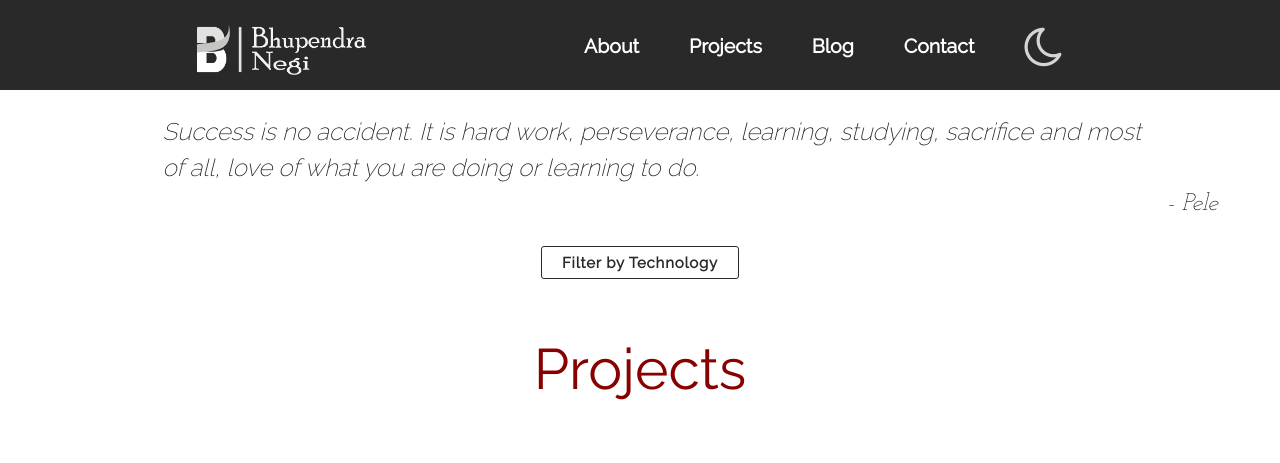
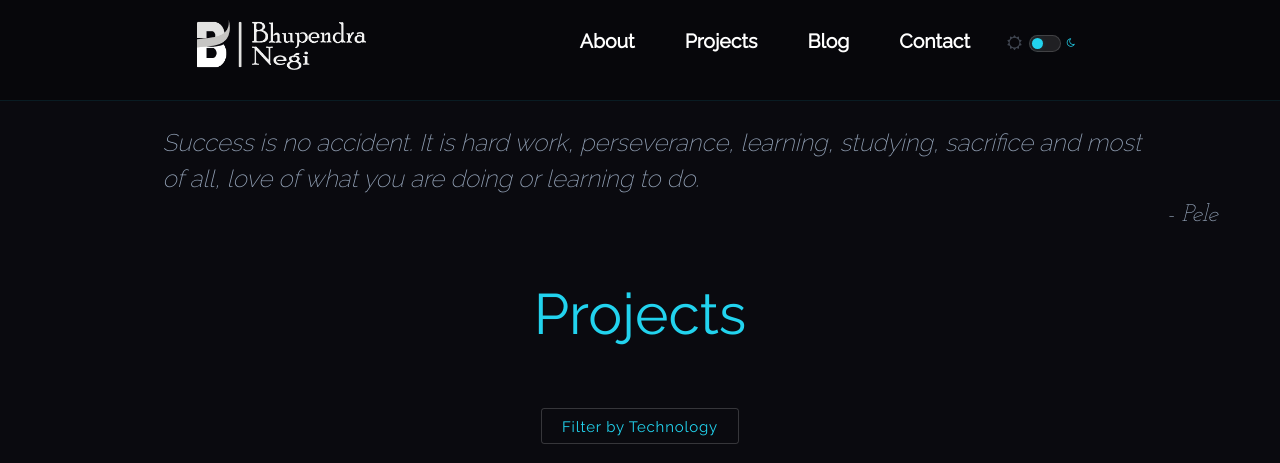
Before and after one commit to BhupendraNegi/bhupendranegi.github.io, a Jekyll site: the page built from projects.html, in a window 1280 px wide. Shown: the top 463 px of the page. Built offline with Jekyll 4.4.1, drawn with Linux system fonts in a browser that asks for light colours; nearby versions of some CDN libraries.

Commit message:
Fix mobile side nav, theme toggle icons, and project filter buttons
- Side nav: use height: 100vh and z-index: 1001 to fix partial display and overlap with page content
- Side nav: hardcode dark colors for links/bg to prevent light-mode theme variables breaking visibility
- Theme toggle: fix sun/moon icon size in active state (keep at 0.65rem for alignment)
- Theme toggle: fix track visibility in light mode
- Projects: add fill class to all tag filter buttons for consistent style
- Nav menu width: update from 200 to 260px in initialize.js and transitions.js

```diff
--- a/_includes/footer.html
+++ b/_includes/footer.html
@@ -2,11 +2,11 @@
   <div class="container">
     <div class="row">
       <div class="col l6 s12">
-        <h5 class="white-text footer_titles">About Site</h5>
+        <h5 class="footer_titles">About Site</h5>
         <p class="grey-text text-lighten-3 description">If you find any bugs or have suggestions do report them on <a class="footer_description_link" href="https://github.com/LevytsRoman/levytsroman.github.io/issues/new">github</a>, email me at <a class="footer_description_link" href="mailto:{{site.email}}">{{site.email}}</a> or fill out a <a class="footer_description_link" href="/contact">contact form</a>.</p>
       </div>
       <div class="col l2 offset-l2 s12">
-        <h5 class="white-text footer_titles">Connect</h5>
+        <h5 class="footer_titles">Connect</h5>
           <a class="grey-text text-lighten-2" target="_blank" href="{{site.linked_in_link}}"><i class="devicon-linkedin-plain footer_icons" aria-hidden="true"></i></a>
           <a class="grey-text text-lighten-2" target="_blank" href="{{site.twitter_link}}"><i class="devicon-twitter-original footer_icons" aria-hidden="true"></i></a>
           <a class="grey-text text-lighten-2" target="_blank" href="{{site.github_link}}"><i class="devicon-github-original footer_icons" aria-hidden="true"></i></a>
@@ -19,7 +19,7 @@
   <div class="footer-copyright">
     <div class="container white-text footer_titles">
       <p class="grey-text text-lighten-3 description">
-        <h5 class="white-text footer_titles">
+        <h5 class="footer_titles">
           Built by {{site.name}}
         </h5>
         <!-- <a class="grey-text text-lighten-2 right" target="_blank"  href="{{site.github_project_link}}">View source code</a> -->
--- a/_includes/nav.html
+++ b/_includes/nav.html
@@ -10,30 +10,30 @@
           {% for my_section in site.data.sections %}
             <li><a href={{my_section[1].url}} class="">{{my_section[1].name}}</a><div class="nav-underline"></div></li>
           {% endfor %}
-          <li>
-            <a href="#" id="dark-mode-btn" title="Toggle dark mode">
+          <li class="theme-toggle-li">
+            <button id="theme-toggle" class="theme-toggle" aria-label="Toggle light/dark mode">
+              <i class="fa fa-sun-o" aria-hidden="true"></i>
+              <span class="theme-toggle-track"><span class="theme-toggle-thumb"></span></span>
               <i class="fa fa-moon-o" aria-hidden="true"></i>
-            </a>
+            </button>
           </li>
         </ul>
-        <div class="side-nav" id="mobile-demo">
-          <div class="brand-logo-mobile">
-            <a href="/" ><img src="/assets/images/Bhupendra_black_logo.png" alt="website logo" height="40px" /></a>
-          </div>
-          <div class="side-bar">
-            <ul>
-              {% for my_section in site.data.sections %}
-                <li class="z-depth-4"><a href={{my_section[1].url}}>{{my_section[1].name}}</a><div class="nav-underline"></div></li>
-              {% endfor %}
-              <li class="z-depth-4">
-                <a href="#" id="dark-mode-btn-mobile" title="Toggle dark mode">
-                  <i class="fa fa-moon-o" aria-hidden="true"></i> Dark Mode
-                </a>
-              </li>
-            </ul>
-          </div>
-
-        </div>
+        <ul class="side-nav" id="mobile-demo">
+          <li class="side-nav-logo">
+            <a href="/"><img src="/assets/images/Bhupendra_light.png" alt="website logo" height="36px" /></a>
+          </li>
+          {% for my_section in site.data.sections %}
+            <li><a href="{{my_section[1].url}}">{{my_section[1].name}}</a></li>
+          {% endfor %}
+          <li class="side-nav-toggle-li">
+            <button id="theme-toggle-mobile" class="theme-toggle theme-toggle-mobile" aria-label="Toggle theme">
+              <i class="fa fa-sun-o" aria-hidden="true"></i>
+              <span class="theme-toggle-track"><span class="theme-toggle-thumb"></span></span>
+              <i class="fa fa-moon-o" aria-hidden="true"></i>
+              <span class="theme-toggle-label">Toggle Theme</span>
+            </button>
+          </li>
+        </ul>
 
       </div>
     </div>
--- a/_layouts/default.html
+++ b/_layouts/default.html
@@ -6,8 +6,8 @@
 {% include head.html %}
 <script>
   (function() {
-    var t = localStorage.getItem('theme');
-    if (t) document.documentElement.setAttribute('data-theme', t);
+    var t = localStorage.getItem('theme') || 'dark';
+    document.documentElement.setAttribute('data-theme', t);
   })();
 </script>
 <body>
--- a/_layouts/homepage.html
+++ b/_layouts/homepage.html
@@ -3,7 +3,7 @@ layout: default
 ---
 
 <div id="homepage">
-  <div class="hero">
+  <!-- <div class="hero">
     <div class="hero-content">
       <h1 class="hero-name">Bhupendra Negi</h1>
       <p class="hero-tagline">Software Engineer &nbsp;·&nbsp; Ruby on Rails &nbsp;·&nbsp; React</p>
@@ -13,7 +13,7 @@ layout: default
         <a href="/contact">Get in touch</a>
       </div>
     </div>
-  </div>
+  </div> -->
   <div class="row top-row">
     {% include box.html section=site.data.sections.about %}
     {% include box.html section=site.data.sections.projects %}
--- a/assets/css/main.css
+++ b/assets/css/main.css
@@ -1,15 +1,29 @@
 /* CSS Variables */
 
 :root {
+  /* Fonts */
   --font-raleway: "Raleway", sans-serif;
   --font-abril: 'Abril Fatface', cursive;
   --font-josefin: "Josefin Slab", serif;
   --font-julius: 'Julius Sans One', sans-serif;
-  --color-dark: #292929;
-  --color-accent: #880000;
-  --overlay-dark: inset 0 0 0 1000px rgba(41, 41, 41, 0.9);
-  --overlay-hover: inset 0 0 0 1000px rgba(41, 41, 41, 0.6);
+
+  /* Homepage glitch overlays */
+  --overlay-dark: inset 0 0 0 1000px rgba(10, 10, 15, 0.88);
+  --overlay-hover: inset 0 0 0 1000px rgba(10, 10, 15, 0.55);
   --overlay-transition: box-shadow 0.5s linear;
+
+  /* Design tokens — dark default */
+  --color-dark:         #0a0a0f;
+  --color-dark-2:       #111118;
+  --color-dark-3:       #1a1a24;
+  --color-text:         #f1f5f9;
+  --color-text-2:       #94a3b8;
+  --color-accent:       #22d3ee;
+  --color-accent-dim:   rgba(34, 211, 238, 0.1);
+  --color-accent-hover: #67e8f9;
+  --color-border:       rgba(255, 255, 255, 0.07);
+  --color-nav:          rgba(8, 8, 12, 0.97);
+  --color-footer:       #06060a;
 }
 
 /* Glich Section Start */
@@ -443,12 +457,13 @@
 /*  Home Page Start */
 
 .hero {
-  background-color: var(--color-dark);
+  background-color: #0a0a0f;
   display: flex;
   align-items: center;
   justify-content: center;
-  padding: 70px 20px;
+  padding: 80px 20px;
   text-align: center;
+  border-bottom: 1px solid var(--color-accent-dim);
 }
 
 .hero-content {
@@ -456,55 +471,58 @@
 }
 
 .hero-name {
-  color: #fff;
+  color: var(--color-accent);
   font-family: var(--font-josefin);
-  font-size: 3.8rem;
+  font-size: 4rem;
   font-weight: 400;
-  margin: 0 0 12px 0;
+  margin: 0 0 14px 0;
+  letter-spacing: 4px;
+  text-transform: uppercase;
+}
+
+.hero-tagline {
+  color: var(--color-text-2);
+  font-family: var(--font-raleway);
+  font-size: 1rem;
+  font-weight: 300;
   letter-spacing: 3px;
-}
-
-.hero-tagline {
-  color: rgba(255, 255, 255, 0.7);
-  font-family: var(--font-raleway);
-  font-size: 1.1rem;
-  font-weight: 300;
-  letter-spacing: 2px;
-  margin: 0 0 32px 0;
+  text-transform: uppercase;
+  margin: 0 0 36px 0;
 }
 
 .hero-links {
   display: flex;
   justify-content: center;
-  gap: 30px;
+  gap: 32px;
   flex-wrap: wrap;
 }
 
 .hero-links a {
-  color: #fff;
+  color: var(--color-accent);
   font-family: var(--font-raleway);
-  font-size: 0.85rem;
+  font-size: 0.8rem;
   font-weight: 600;
-  letter-spacing: 2px;
+  letter-spacing: 2.5px;
   text-transform: uppercase;
-  border-bottom: 1px solid rgba(255, 255, 255, 0.35);
+  border-bottom: 1px solid rgba(200, 168, 75, 0.35);
   padding-bottom: 3px;
-  transition: border-color 0.2s, color 0.2s;
+  transition: color 0.2s, border-color 0.2s;
 }
 
 .hero-links a:hover {
-  border-color: #fff;
-  color: #fff;
+  color: var(--color-accent-hover);
+  border-color: var(--color-accent-hover);
 }
 
 @media all and (max-width: 600px) {
-  .hero { padding: 50px 20px; }
-  .hero-name { font-size: 2.6rem; }
-  .hero-tagline { font-size: 0.95rem; letter-spacing: 1px; }
+  .hero { padding: 55px 20px; }
+  .hero-name { font-size: 2.6rem; letter-spacing: 2px; }
+  .hero-tagline { font-size: 0.85rem; letter-spacing: 1.5px; }
 }
 
 body {
-  background-color: #fff;
+  background-color: var(--color-dark);
+  color: var(--color-text);
   min-height: 100%;
   min-width: 300px;
 }
@@ -598,17 +616,42 @@ body {
   margin-top: 10px;
 }
 
-.brand-logo-mobile {
-  margin-top: 20px;
-  margin-bottom: 10px;
-}
-
-.side-bar {
-  margin-top: 20px;
-}
-
 .side-nav {
-  background-color: white;
+  background-color: #0a0a0f !important;
+  height: 100vh !important;
+  z-index: 1001 !important;
+}
+
+.side-nav li {
+  background-color: #0a0a0f !important;
+}
+
+.side-nav-logo {
+  padding: 16px 20px 12px !important;
+  height: auto !important;
+  border-bottom: 1px solid rgba(255, 255, 255, 0.1);
+  line-height: 1 !important;
+}
+
+.side-nav li > a {
+  color: #e2e8f0 !important;
+  font-family: var(--font-raleway) !important;
+  font-size: 0.95rem !important;
+  letter-spacing: 0.5px;
+  border-bottom: 1px solid rgba(255, 255, 255, 0.07) !important;
+  background-color: transparent !important;
+}
+
+.side-nav li > a:hover {
+  background-color: rgba(34, 211, 238, 0.12) !important;
+  color: #22d3ee !important;
+}
+
+.side-nav-toggle-li {
+  padding: 14px 20px !important;
+  height: auto !important;
+  line-height: 1 !important;
+  border-bottom: none !important;
 }
 
 .barba-old-container {
@@ -726,8 +769,7 @@ body {
   color: white !important;
 }
 
-#nav-mobile a,
-#mobile-demo a {
+#nav-mobile a {
   font-family: var(--font-raleway);
   font-size: 1.3rem;
   margin: 0 10px 0 10px;
@@ -787,16 +829,10 @@ i {
 #filter {
   display: inline-block;
   width: auto;
-  height: 2.2rem;
-  line-height: 2.2rem;
+  height: 36px;
+  line-height: 36px;
   padding: 0 20px;
-  font-size: 1rem;
-  font-family: var(--font-raleway);
-  font-weight: 600;
-  color: var(--color-dark);
-  border: 1px solid var(--color-dark) !important;
   margin-bottom: 12px;
-  cursor: pointer;
 }
 
 #tags {
@@ -810,38 +846,23 @@ i {
 .tag {
   display: inline-block;
   width: auto;
-  height: auto;
-  line-height: 1;
-  padding: 6px 14px;
-  margin: 0;
-  font-size: 0.9rem;
-  font-family: var(--font-raleway);
-  font-weight: 500;
-  color: var(--color-dark);
-  background-color: white;
-  border: 1px solid var(--color-dark) !important;
-  border-radius: 20px;
-  cursor: pointer;
-  transition: background-color 0.2s, color 0.2s;
+  height: 36px;
+  line-height: 36px;
+  padding: 0 16px;
+  margin: 4px 3px;
+  font-size: 0.82rem;
+}
+
+.closing-icon {
+  font-size: 1.2rem;
+  margin-top: 10px;
 }
 
 .active_tag {
+  font-weight: 600;
   background-color: var(--color-dark);
   color: white;
 }
-
-.tag:hover {
-  background-color: #e0e0e0;
-}
-
-.active_tag:hover {
-  background-color: #444;
-}
-
-#filter:hover {
-  background-color: #e0e0e0;
-}
-
 
 #blog h3 {
   color: white;
@@ -855,7 +876,7 @@ i {
 }
 
 #blog a {
-  color: #2E294E;
+  color: var(--color-accent);
 }
 
 #blog a:hover {
@@ -898,9 +919,9 @@ i {
 }
 
 .my_footer {
-  background-color: #292929;
+  background-color: var(--color-footer);
+  border-top: 1px solid var(--color-accent-dim);
   padding-top: 20px;
-  color: #fff;
   padding-bottom: 10px;
 }
 
@@ -909,14 +930,18 @@ i {
 }
 
 .my_navbar {
-  background-color: #292929;
-  padding: 15px 0 0 0;
-  min-height: 90px;
+  background-color: var(--color-nav);
+  backdrop-filter: blur(14px);
+  -webkit-backdrop-filter: blur(14px);
+  border-bottom: 1px solid var(--color-accent-dim);
+  padding: 10px 0 0 0;
+  min-height: 80px;
 }
 
 nav ul li a {
   font-weight: 600;
-  color: white;
+  color: var(--color-white);
+
 }
 
 .projects_container {
@@ -938,8 +963,8 @@ nav ul li {
 .nav-underline {
   margin: 0 25px 0 25px;
   width: 0%;
-  height: 3px;
-  background-color: white;
+  height: 2px;
+  background-color: var(--color-accent);
   transition: width 0.3s;
 }
 
@@ -949,14 +974,14 @@ nav ul li {
 }
 
 .heading {
-  color: #292929;
+  color: var(--color-text);
   font-size: 2rem;
   margin-bottom: 5%;
   font-family: var(--font-raleway);
 }
 
 .heading-projects {
-  color: rgb(13, 1, 1);
+  color: var(--color-text);
   margin-bottom: 10%;
   font-size: 2.5rem;
   font-weight: 200;
@@ -998,18 +1023,19 @@ nav ul li {
 }
 
 .skills_heading {
+  color: var(--color-accent);
   margin-top: 10%;
   font-size: 3.5rem !important;
 }
 
 .big_heading {
-  color: #880000;
+  color: var(--color-accent);
   font-size: 3.8rem !important;
 }
 
 .skill_names {
   font-size: 1.3rem;
-  color: #292929;
+  color: var(--color-text);
   font-family: var(--font-raleway);
   font-weight: 200;
   margin-left: 10px;
@@ -1047,6 +1073,7 @@ nav ul li {
 }
 
 .footer_titles {
+  color: var(--color-accent);
   font-family: var(--font-josefin);
   font-size: 2.3rem;
 }
@@ -1439,7 +1466,7 @@ nav a.button-collapse i {
   }
 
   .big_heading {
-    color: #880000;
+    color: var(--color-accent);
     font-size: 2.5rem !important;
   }
 
@@ -1500,8 +1527,8 @@ nav a.button-collapse i {
 
   .post {
     padding-bottom: 2em;
-    border-bottom: 1px solid;
-    color: #292929;
+    border-bottom: 1px solid var(--color-border);
+    color: var(--color-text);
 
 
     .entry {
@@ -1526,12 +1553,12 @@ nav a.button-collapse i {
 
   h1, h2, h3, h4 {
     font-family: var(--font-julius);
-    color: #880000;
+    color: var(--color-accent);
   }
 
   h5 {
     margin-top: 3rem;
-    color: #676262;
+    color: var(--color-text-2);
     font-weight: bold;
   }
 
@@ -1540,7 +1567,7 @@ nav a.button-collapse i {
   }
 
   a {
-    color: #880000;
+    color: var(--color-accent);
   }
 
   blockquote {
@@ -1629,178 +1656,205 @@ nav a.button-collapse i {
 }
 
 
-/* ── Dark Mode Toggle Button ──────────────────────────────────────── */
-
-#dark-mode-btn,
-#dark-mode-btn-mobile {
-  font-size: 1.1rem;
-  opacity: 0.8;
-  transition: opacity 0.2s;
-}
-
-#dark-mode-btn:hover,
-#dark-mode-btn-mobile:hover {
-  opacity: 1;
-  background-color: transparent !important;
-}
-
-
-/* ── Dark Mode Overrides ──────────────────────────────────────────── */
-
-[data-theme="dark"] body {
-  background-color: #1a1a1a;
-  color: #e0e0e0;
-}
-
-[data-theme="dark"] .my_navbar {
-  background-color: #111;
-}
-
-[data-theme="dark"] .side-nav {
-  background-color: #1a1a1a;
-}
-
-[data-theme="dark"] .side-nav a,
-[data-theme="dark"] .side-nav li {
-  color: #e0e0e0 !important;
-  background-color: transparent !important;
-}
-
-/* About, Projects, Blog, Contact pages — content areas */
-[data-theme="dark"] .about_section,
-[data-theme="dark"] .project_list,
-[data-theme="dark"] .posts,
-[data-theme="dark"] .post,
-[data-theme="dark"] main {
-  background-color: #1a1a1a;
-  color: #e0e0e0;
-}
-
-[data-theme="dark"] .heading,
-[data-theme="dark"] .heading-projects,
-[data-theme="dark"] .big_heading {
-  color: #e0e0e0;
-}
-
-[data-theme="dark"] .about_paragraph,
-[data-theme="dark"] .about-me p {
-  color: #e0e0e0;
-}
-
-[data-theme="dark"] .skill_names {
-  color: #e0e0e0;
-}
-
-[data-theme="dark"] .about_skill_icon {
-  color: #ccc;
-}
-
-[data-theme="dark"] .technologies {
-  background-color: #242424;
-  color: #e0e0e0;
-}
-
-/* Filter bar */
-[data-theme="dark"] .filter-bar {
-  background-color: #1a1a1a;
-}
-
-[data-theme="dark"] .tag {
-  background-color: #2a2a2a;
-  color: #e0e0e0;
-  border-color: #555 !important;
-}
-
-[data-theme="dark"] .tag:hover {
-  background-color: #3a3a3a;
-}
-
-[data-theme="dark"] .active_tag {
-  background-color: #e0e0e0;
-  color: #1a1a1a;
-}
-
-[data-theme="dark"] #filter {
-  background-color: #2a2a2a;
-  color: #e0e0e0;
-  border-color: #555 !important;
-}
-
-[data-theme="dark"] #filter:hover {
-  background-color: #3a3a3a;
-}
-
-/* Blog posts */
-[data-theme="dark"] .posts .post {
-  border-color: #444;
-  color: #e0e0e0;
-}
-
-[data-theme="dark"] .post h1,
-[data-theme="dark"] .post h2,
-[data-theme="dark"] .post h3,
-[data-theme="dark"] .post h4 {
-  color: #e05555;
-}
-
-[data-theme="dark"] .post a { color: #e05555; }
-[data-theme="dark"] #blog a { color: #9ba5d5; }
-
-[data-theme="dark"] .date,
-[data-theme="dark"] .time {
-  color: #888;
-}
+/* ── Theme Toggle Pill Switch ─────────────────────────────────────── */
+
+.theme-toggle-li {
+  display: flex;
+  align-items: center;
+  padding: 0 6px;
+}
+
+.theme-toggle {
+  display: inline-flex;
+  align-items: center;
+  gap: 6px;
+  background: none;
+  border: none !important;
+  cursor: pointer;
+  height: auto;
+  width: auto;
+  line-height: 1;
+  color: var(--color-text-2);
+  font-size: 1rem;
+}
+
+.theme-toggle:focus { outline: none; }
+
+.theme-toggle-track {
+  width: 32px;
+  height: 17px;
+  background-color: rgba(255, 255, 255, 0.1);
+  border-radius: 9px;
+  position: relative;
+  border: 1px solid rgba(255, 255, 255, 0.15) !important;
+  transition: background-color 0.3s;
+  flex-shrink: 0;
+}
+
+.theme-toggle-thumb {
+  width: 11px;
+  height: 11px;
+  background-color: var(--color-accent);
+  border-radius: 50%;
+  position: absolute;
+  top: 2px;
+  left: 2px;
+  transition: transform 0.25s ease;
+  box-shadow: 0 0 6px var(--color-accent-dim);
+}
+
+[data-theme="light"] .theme-toggle-thumb {
+  transform: translateX(15px);
+}
+
+[data-theme="light"] .theme-toggle-track {
+  background-color: #cbd5e1;
+  border-color: #94a3b8 !important;
+}
+
+/* Sun/moon icons — must override nav's 3rem base font-size */
+.theme-toggle .fa-sun-o,
+.theme-toggle .fa-moon-o {
+  font-size: 1rem;
+  opacity: 0.4;
+}
+
+[data-theme="light"] .theme-toggle .fa-sun-o  { opacity: 1; font-size: 0.65rem; color: var(--color-accent); }
+[data-theme="dark"]  .theme-toggle .fa-moon-o { opacity: 1; font-size: 0.65rem; color: var(--color-accent); }
+
+/* Mobile toggle row */
+.theme-toggle-mobile {
+  padding: 8px 16px;
+  width: 100%;
+  justify-content: flex-start;
+  gap: 10px;
+  font-size: 0.85rem;
+}
+
+.theme-toggle-label {
+  color: var(--color-text-2);
+  font-family: var(--font-raleway);
+}
+
+
+/* ── Dark Theme (default — variables already set in :root) ────────── */
+/* Covers elements that still have hardcoded light values in base CSS  */
+
+.about_skill_icon {
+  color: var(--color-accent);
+  font-size: 1.5rem;
+}
+
+.technologies {
+  background-color: var(--color-dark-2);
+  color: var(--color-text);
+  padding: 0 2% 0 2%;
+}
+
+/* Filter tags */
+.tag {
+  color: var(--color-text-2);
+  border-color: var(--color-border) !important;
+}
+
+.tag:hover {
+  border-color: rgba(255, 255, 255, 0.35) !important;
+  color: var(--color-text);
+}
+
+
+.active_tag:hover {
+  color: var(--color-text);
+}
+
+/* Dates */
+.date, .time { color: var(--color-text-2); }
 
 /* Contact form */
-[data-theme="dark"] .input-field label {
-  color: #aaa !important;
-}
-
-[data-theme="dark"] .input-field input,
-[data-theme="dark"] .input-field textarea {
-  color: #e0e0e0 !important;
-  border-bottom: 1px solid #555 !important;
-}
-
-[data-theme="dark"] .input-field input:focus,
-[data-theme="dark"] textarea:focus {
-  border-bottom: 1px solid #aaa !important;
-  box-shadow: 0 1px 0 0 #aaa !important;
-}
-
-[data-theme="dark"] .input-field .prefix.active {
-  color: #aaa !important;
-}
-
-/* Buttons (outside modals) */
-[data-theme="dark"] button {
-  color: #e0e0e0;
-  border-color: #e0e0e0 !important;
-}
-
-[data-theme="dark"] button.fill:before {
-  background: #e0e0e0;
-}
-
-[data-theme="dark"] button.fill:hover {
-  color: #1a1a1a;
-}
+.input-field label      { color: var(--color-text-2) !important; }
+.input-field input,
+.input-field textarea   { color: var(--color-text) !important; border-bottom: 1px solid var(--color-border) !important; }
+.input-field input:focus,
+textarea:focus          { border-bottom: 1px solid var(--color-accent) !important; box-shadow: 0 1px 0 0 var(--color-accent) !important; }
+.input-field .prefix.active { color: var(--color-accent) !important; }
+
+/* Buttons */
+button {
+  color: var(--color-accent);
+  border-color: rgba(255, 255, 255, 0.18) !important;
+}
+
+button.fill:before { background: var(--color-text); }
+button.fill:hover  { color: var(--color-dark); }
+
+/* Quote */
+.quote  { color: var(--color-text-2); }
+.author { color: var(--color-text-2); font-style: italic; }
+
+/* Back link */
+.back-link { color: var(--color-accent); }
+.back-link:hover { color: var(--color-accent-hover); }
+
+/* Pagination */
+.pagination-link {
+  color: var(--color-accent);
+  border-color: var(--color-accent);
+}
+.pagination-link:hover,
+.pagination-current {
+  background-color: var(--color-accent);
+  border-color: var(--color-accent);
+  color: var(--color-dark);
+}
+.pagination-disabled {
+  color: var(--color-text-2);
+  border-color: var(--color-border);
+}
+
+/* Skill group headings */
+.skill_group h4.heading { color: var(--color-accent); }
 
 /* Modals */
-[data-theme="dark"] .project_list .modal,
-[data-theme="dark"] .project_list .modal-footer,
-[data-theme="dark"] #email_modal {
-  background-color: #1a1a1a;
-  color: #e0e0e0;
-}
-
-/* Quote */
-[data-theme="dark"] .quote,
-[data-theme="dark"] .author {
-  color: #ccc;
-}
-
-/* Footer */
-[data-theme="dark"] .my_footer {
-  background-color: #111;
-}
+.project_list .modal,
+.project_list .modal-footer { background-color: var(--color-dark-2); }
+
+/* Post borders */
+.posts .post { border-bottom-color: var(--color-border); }
+
+
+/* ── Light Theme ──────────────────────────────────────────────────── */
+
+[data-theme="light"] {
+  --color-dark:         #f8fafc;
+  --color-dark-2:       #ffffff;
+  --color-dark-3:       #e2e8f0;
+  --color-text:         #0f172a;
+  --color-text-2:       #475569;
+  --color-accent:       #0891b2;
+  --color-accent-dim:   rgba(8, 145, 178, 0.1);
+  --color-accent-hover: #0e7490;
+  --color-border:       rgba(0, 0, 0, 0.08);
+  --color-nav:          rgba(8, 8, 12, 0.97);
+  --color-footer:       #06060a;
+}
+
+[data-theme="light"] button {
+  border-color: rgba(0, 0, 0, 0.25) !important;
+}
+
+[data-theme="light"] button.fill:before { background: var(--color-text); }
+[data-theme="light"] button.fill:hover  { color: #fff; }
+
+[data-theme="light"] .project_list .modal,
+[data-theme="light"] .project_list .modal-footer,
+[data-theme="light"] #email_modal {
+  background-color: #ffffff;
+  color: #1a1c21;
+}
+
+[data-theme="light"] .project_list .modal { color: #1a1c21; }
+
+[data-theme="light"] .input-field input,
+[data-theme="light"] .input-field textarea { color: #1a1c21 !important; }
+
+[data-theme="light"] .big_heading { color: var(--color-accent); }
--- a/assets/js/functions.js
+++ b/assets/js/functions.js
@@ -10,7 +10,7 @@ function toggleTags(button, tag){
     button.removeClass("active_tag");
     button.html(tag);
   } else {
-    button.html(tag + '<i class="material-icons left closing-icon">close</i>');
+    button.html(tag + '<i class="material-icons right closing-icon">close</i>');
     button.addClass("active_tag");
   }
 }
--- a/assets/js/initialize.js
+++ b/assets/js/initialize.js
@@ -1,14 +1,12 @@
 function applyTheme(theme) {
   document.documentElement.setAttribute('data-theme', theme);
-  var icon = theme === 'dark' ? 'fa fa-sun-o' : 'fa fa-moon-o';
-  $('#dark-mode-btn i, #dark-mode-btn-mobile i').attr('class', icon);
 }
 
 function initializeScripts(){
-  // restore theme icon after every Barba page transition
-  applyTheme(localStorage.getItem('theme') || 'light');
+  // re-apply theme on every Barba page transition (CSS handles appearance)
+  applyTheme(localStorage.getItem('theme') || 'dark');
 
-  $('#dark-mode-btn, #dark-mode-btn-mobile').click(function(e) {
+  $('#theme-toggle, #theme-toggle-mobile').click(function(e) {
     e.preventDefault();
     var next = document.documentElement.getAttribute('data-theme') === 'dark' ? 'light' : 'dark';
     localStorage.setItem('theme', next);
@@ -19,7 +17,7 @@ function initializeScripts(){
 
   $('.materialboxed').materialbox();
   $(".button-collapse").sideNav({
-    menuWidth: 200,
+    menuWidth: 260,
     edge: 'left',
     closeOnClick: true,
     draggable: true
--- a/assets/js/transitions.js
+++ b/assets/js/transitions.js
@@ -343,7 +343,7 @@ var FadeTransition = Barba.BaseTransition.extend({
             this.done();
             $("html, body").animate({ scrollTop: 0 }, 500);
             $(".button-collapse").sideNav({
-              menuWidth: 200,
+              menuWidth: 260,
               edge: "left",
               closeOnClick: true,
               draggable: true
--- a/projects.html
+++ b/projects.html
@@ -6,25 +6,27 @@ author: Pele
 
 {% include quote.html quote=page.quote author=page.author %}
 
+
+
 <div class="filter-bar center-align">
+  <h2 class="heading big_heading">Projects</h2>
   <button id="filter" class="fill">Filter by Technology</button>
   <div id="tags" style="display: none;">
-    <button class="tag" val="ruby">Ruby</button>
-    <button class="tag" val="rails">Rails</button>
-    <button class="tag" val="javascript">JavaScript</button>
-    <button class="tag" val="postgresql">PostgreSQL</button>
-    <button class="tag" val="web">Web</button>
-    <button class="tag" val="java">Java</button>
-    <button class="tag" val="kotlin">Kotlin</button>
-    <button class="tag" val="android">Android</button>
-    <button class="tag" val="mobile">Mobile</button>
-    <button class="tag" val="game">Game</button>
-    <button class="tag" val="clear-filters">✕ Clear</button>
+    <button class="tag fill" val="ruby">Ruby</button>
+    <button class="tag fill" val="rails">Rails</button>
+    <button class="tag fill" val="javascript">JavaScript</button>
+    <button class="tag fill" val="postgresql">PostgreSQL</button>
+    <button class="tag fill" val="web">Web</button>
+    <button class="tag fill" val="java">Java</button>
+    <button class="tag fill" val="kotlin">Kotlin</button>
+    <button class="tag fill" val="android">Android</button>
+    <button class="tag fill" val="mobile">Mobile</button>
+    <button class="tag fill" val="game">Game</button>
+    <button class="tag fill" val="clear-filters">✕ Clear</button>
   </div>
 </div>
 
 <div class="project_list">
-  <h2 class="heading big_heading center">Projects</h2>
   {% for project in site.data.projects %}
     {% include project.html %}
   {% endfor %}
```
Also changed, not shown: Gemfile.lock.
